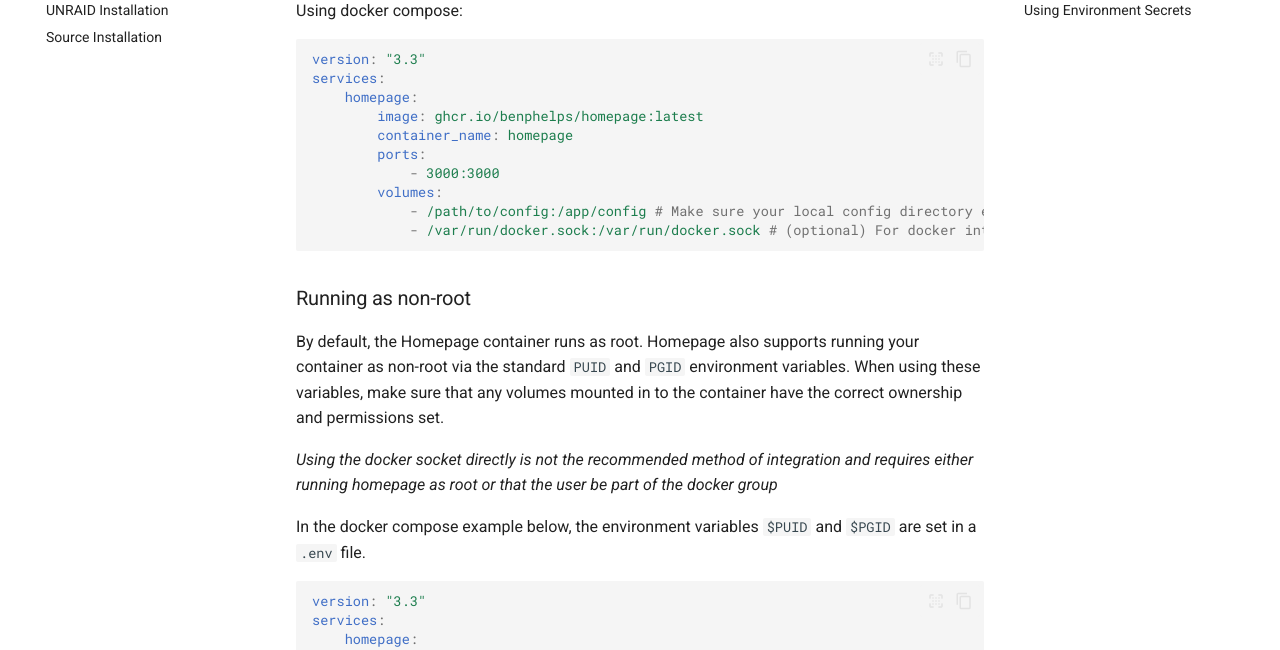
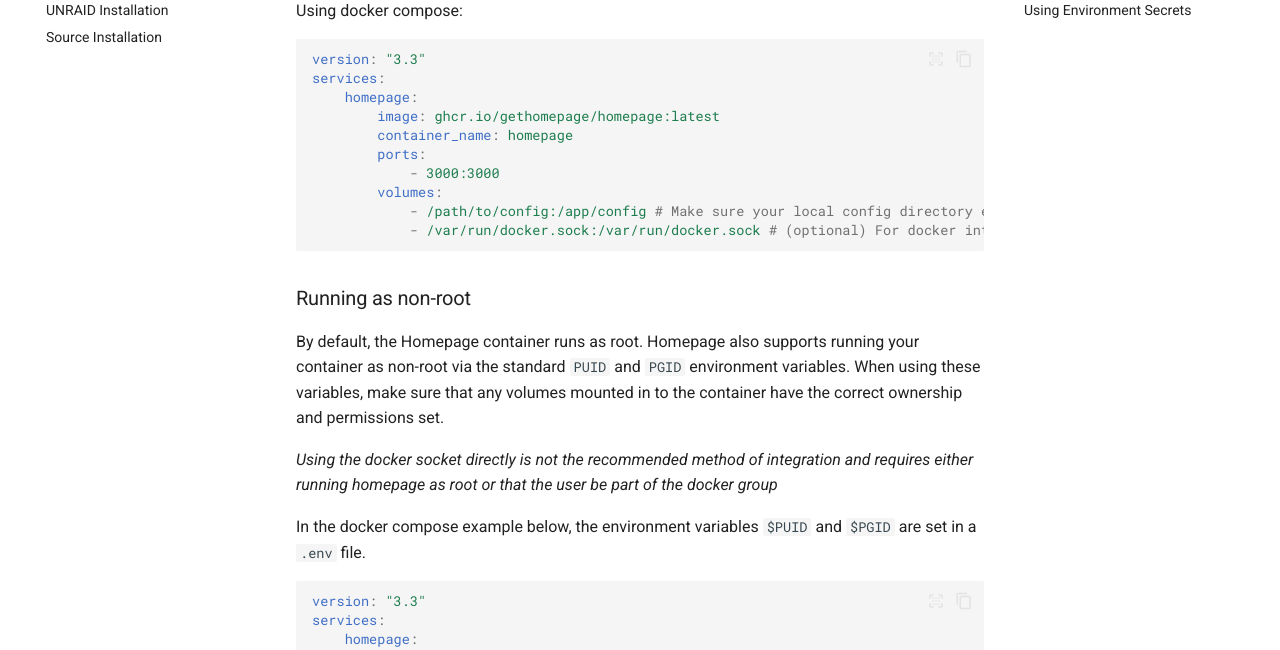
Before and after one commit to jobstar-git/home_p, an MkDocs documentation site: the page built from docs/installation/docker.md, in a window 1280 px wide and 900 px high. Shown: the part 230-880 px from the top of the window. Built offline with MkDocs 1.6.1 and Material for MkDocs 9.7.7, drawn with Linux system fonts in a browser that asks for light colours; comment, search, counter and statistics services are not loaded; the version menu is left out; some of the changed text lies outside the part shown.

Commit message:
Migrate more URLs

````diff
--- a/docs/installation/docker.md
+++ b/docs/installation/docker.md
@@ -9,7 +9,7 @@
 version: "3.3"
 services:
     homepage:
-        image: ghcr.io/benphelps/homepage:latest
+        image: ghcr.io/gethomepage/homepage:latest
         container_name: homepage
         ports:
             - 3000:3000
@@ -30,7 +30,7 @@
 version: "3.3"
 services:
     homepage:
-        image: ghcr.io/benphelps/homepage:latest
+        image: ghcr.io/gethomepage/homepage:latest
         container_name: homepage
         ports:
             - 3000:3000
@@ -45,7 +45,7 @@
 ### With Docker Run
 
 ```bash
-docker run -p 3000:3000 -v /path/to/config:/app/config -v /var/run/docker.sock:/var/run/docker.sock ghcr.io/benphelps/homepage:latest
+docker run -p 3000:3000 -v /path/to/config:/app/config -v /var/run/docker.sock:/var/run/docker.sock ghcr.io/gethomepage/homepage:latest
 ```
 
 ### Using Environment Secrets
--- a/src/pages/api/releases.js
+++ b/src/pages/api/releases.js
@@ -1,6 +1,6 @@
 import cachedFetch from "utils/proxy/cached-fetch";
 
 export default async function handler(req, res) {
-  const releasesURL = "https://api.github.com/repos/benphelps/homepage/releases";
+  const releasesURL = "https://api.github.com/repos/gethomepage/homepage/releases";
   return res.send(await cachedFetch(releasesURL, 5));
 }
````
Also changed, not shown: docs/configs/docker.md (+2 -2 lines), docs/installation/k8s.md (+1 -1 lines), 2 other files.
